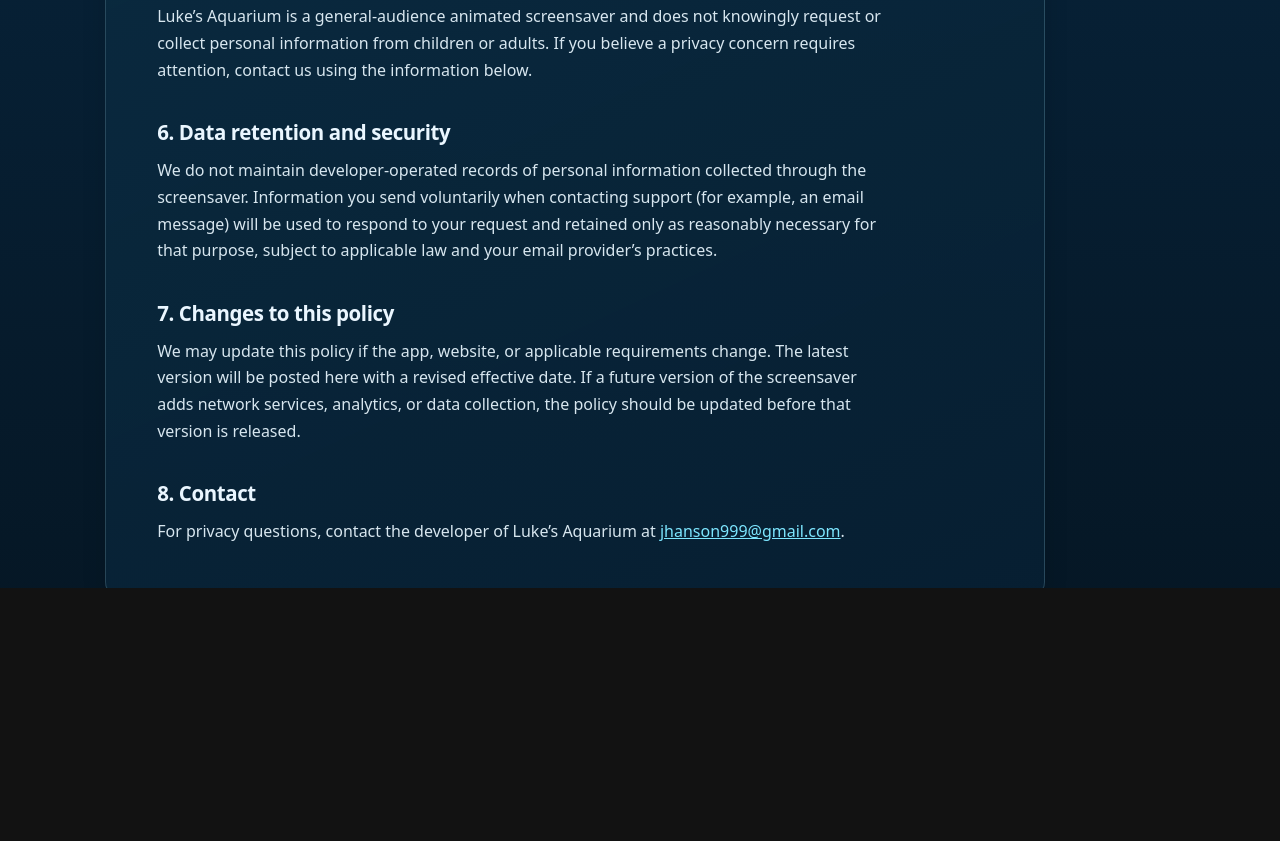
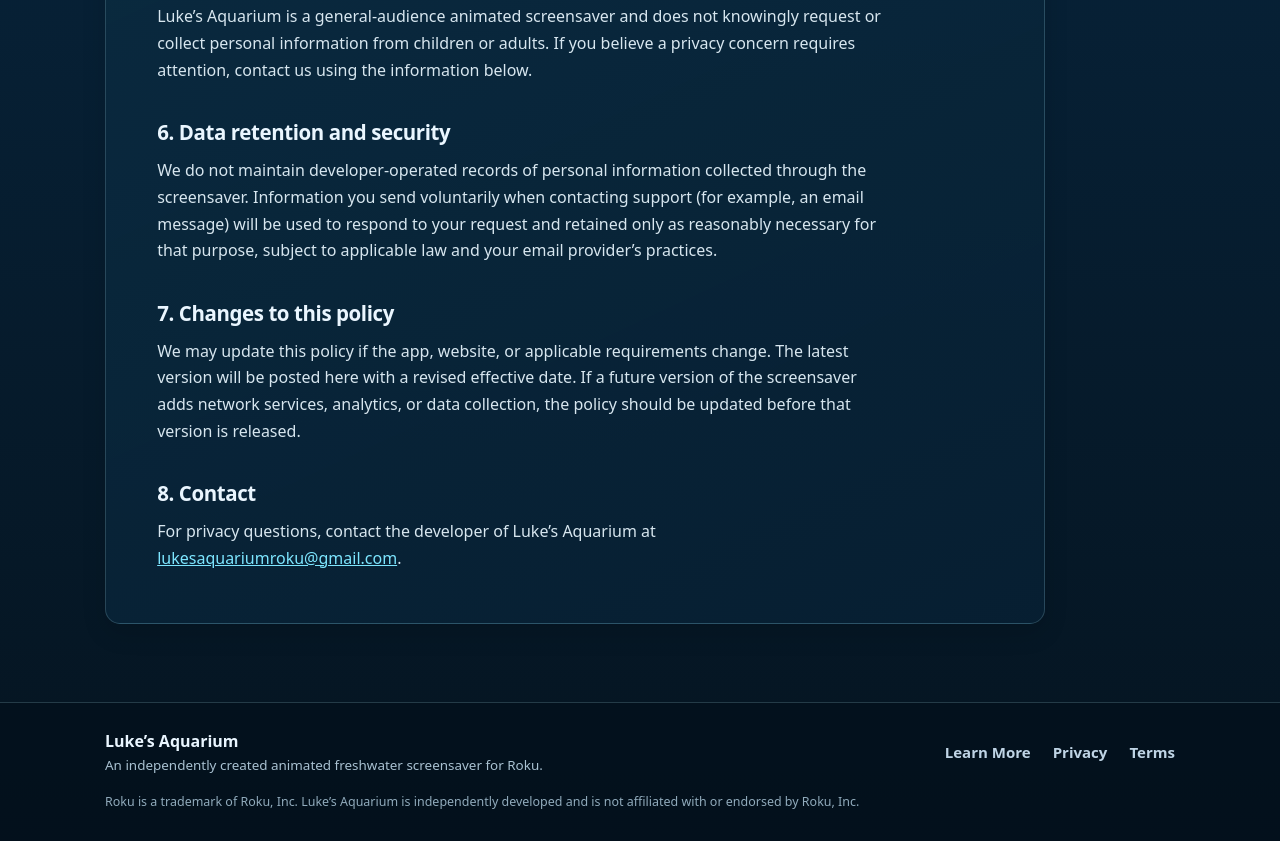
Before and after one commit to jhanson999/Luke-s-Aquarium-Page, a plain HTML site: page privacy-policy.html in a window 1280 px wide. Shown: the part 1445-2286 px from the top of the page. Before the commit the page ends 2259 px from the top, so only its background shows below. Drawn offline with Linux system fonts and the light colour scheme; files that its build step writes are made by us from their sources.

Commit message:
Update contact email in privacy policy

```diff
--- a/privacy-policy.html
+++ b/privacy-policy.html
@@ -54,7 +54,7 @@
     <p>We may update this policy if the app, website, or applicable requirements change. The latest version will be posted here with a revised effective date. If a future version of the screensaver adds network services, analytics, or data collection, the policy should be updated before that version is released.</p>
 
     <h2>8. Contact</h2>
-    <p>For privacy questions, contact the developer of Luke’s Aquarium at <a href="mailto:jhanson999@gmail.com">jhanson999@gmail.com</a>.</p>
+    <p>For privacy questions, contact the developer of Luke’s Aquarium at <a href="mailto:lukesaquariumroku@gmail.com">lukesaquariumroku@gmail.com</a>.</p>
   </article>
 
     </div>
```
